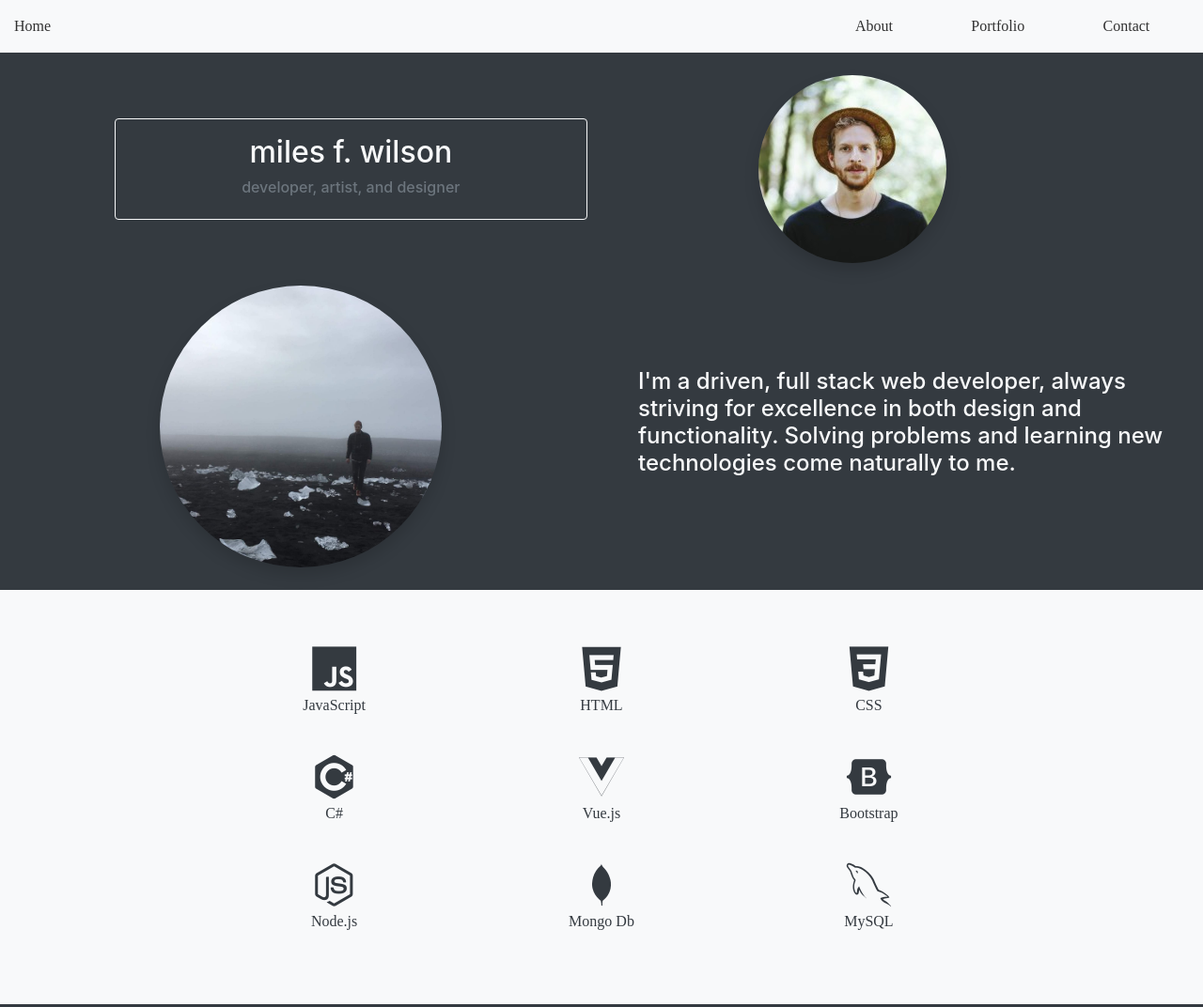
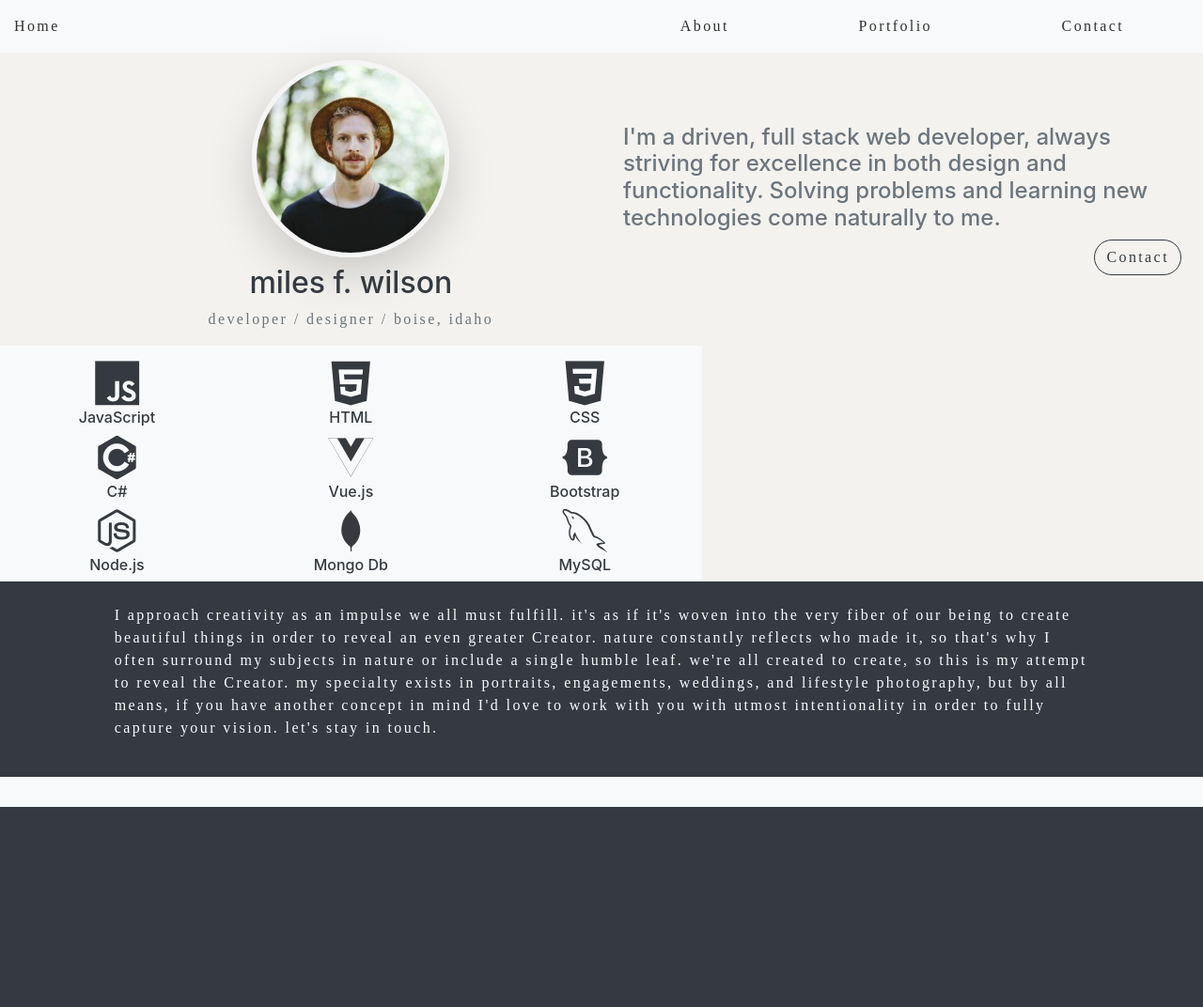
Before and after one commit to milesfwilson/milesfwilson.github.io, a plain HTML site: page index.html in a window 1280 px wide. Shown: the top 1072 px of the page at 94% size. After the commit the page ends 859 px from the top, so only its background shows below. Drawn offline with nearby package versions, Linux system fonts and the light colour scheme.

Commit message:
basic structure

```diff
--- a/index.html
+++ b/index.html
@@ -17,14 +17,14 @@
 <body class="container-fluid bg-dark text-light">
   <header class="">
     <div class="row bg-light text-dark py-3" id="home">
-      <div class="col-8 d-flex">
+      <div class="col-6 d-flex">
         <a href="#home">
 
           Home
         </a>
       </div>
 
-      <div class="col-4">
+      <div class="col-12 col-md-6">
         <div class="d-flex justify-content-around">
 
           <a href="#about">About</a>
@@ -35,108 +35,122 @@
     </div>
   </header>
   <main>
-    <div class="row my-4">
-      <div class="col-1"></div>
-      <div class="col-5 d-flex justify-content-center flex-column">
+    <div class="row">
+      <div class="col-1 bg-tan"></div>
+      <div class="col-5 bg-tan">
 
 
-        <div class="border border-light p-3 rounded">
+        <div class="d-flex justify-content-center m-2">
 
-          <h2 class="text-center">miles f. wilson</h2>
-          <h6 class="text-center text-muted">developer, artist, and designer</h6>
+
+          <img src="./assets/profilehat.jpeg" height="200" class="rounded-circle shadow-lg img-fluid thickBorder grow"
+            alt="">
         </div>
+
+        <h2 class="text-center text-dark">miles f. wilson</h2>
+        <p class="text-center text-muted">developer / designer / boise, idaho</p>
+
+
 
 
       </div>
-      <div class="col-5 d-flex justify-content-center">
-        <img src="./assets/profilehat.jpeg" class="rounded-circle shadow" alt="">
+      <div class="col-6 d-flex justify-content-center bg-tan text-muted">
+        <div class="align-self-center m-2">
+          <h4 class="">I'm a driven, full stack web developer, always striving for excellence in both design
+            and
+            functionality.
+            Solving problems and learning new technologies come naturally to me.</h4>
+          <a href="#contact" data-toggle="modal" data-target="#contactModal"
+            class="btn btn-outline-dark radius float-right grow">Contact</a>
+
+        </div>
       </div>
-      <div class="col-1"></div>
+
     </div>
-    <div class="row my-4">
-      <div class="col-6 d-flex justify-content-center">
-        <img src="./assets/6.JPG" height="300" class="rounded-circle shadow" alt="">
-      </div>
-      <div class="col-6 d-flex justify-content-center flex-column">
-        <h4 class="p-4">I'm a driven, full stack web developer, always striving for excellence in both design and
-          functionality.
-          Solving problems and learning new technologies come naturally to me.</h4>
-      </div>
-    </div>
-    <div class="row bg-light text-dark py-5" id="about">
-      <div class="col-8 offset-2">
-        <div class="row ">
+    <div class="row bg-light text-dark" id="about">
+      <div class="col-md-7 col-12">
+        <div class="row bg-light text-dark">
+          <div class="col-12">
+          </div>
+        </div>
+        <div class="row pt-3">
           <div class="col-4 ">
-            <div class=" p-2 m-1 text-center">
+            <div class="text-center grow">
               <i class="devicon-javascript-plain"></i>
-              <p>JavaScript</p>
+              <h6>JavaScript</h6>
             </div>
           </div>
           <div class="col-4">
-            <div class="p-2 m-1 text-center">
+            <div class="text-center grow">
               <i class="devicon-html5-plain"></i>
-              <p>HTML</p>
+              <h6>
+
+                HTML
+              </h6>
 
             </div>
           </div>
           <div class="col-4">
-            <div class="p-2 m-1 text-center">
+            <div class="text-center grow">
               <i class="devicon-css3-plain"></i>
-              <p>CSS</p>
+              <h6>CSS</h6>
 
             </div>
           </div>
         </div>
         <div class="row">
           <div class="col-4">
-            <div class="p-2 m-1 text-center">
+            <div class="text-center grow">
               <i class="devicon-csharp-plain"></i>
-              <p>C#</p>
+              <h6>C#</h6>
 
             </div>
           </div>
           <div class="col-4">
-            <div class="p-2 m-1 text-center">
+            <div class="text-center grow">
               <i class="devicon-vuejs-plain"></i>
-              <p>Vue.js</p>
+              <h6>Vue.js</h6>
 
             </div>
           </div>
           <div class="col-4">
-            <div class="p-2 m-1 text-center">
+            <div class="text-center grow">
               <i class="devicon-bootstrap-plain"></i>
-              <p>Bootstrap</p>
+              <h6>Bootstrap</h6>
 
             </div>
           </div>
         </div>
         <div class="row">
           <div class="col-4">
-            <div class="p-2 m-1 text-center">
+            <div class="text-center grow">
               <i class="devicon-nodejs-plain"></i>
-              <p>Node.js</p>
+              <h6>Node.js</h6>
 
             </div>
           </div>
           <div class="col-4">
-            <div class="p-2 m-1 text-center">
+            <div class="text-center grow">
               <i class="devicon-mongodb-plain"></i>
-              <p>Mongo Db</p>
+              <h6>Mongo Db</h6>
 
             </div>
           </div>
           <div class="col-4">
-            <div class="p-2 m-1 text-center">
+            <div class="text-center grow">
               <i class="devicon-mysql-plain"></i>
-              <p>MySQL</p>
+              <h6>MySQL</h6>
 
             </div>
           </div>
         </div>
       </div>
+      <div class="col-md-5 col-12 bg-tan">
+
+      </div>
     </div>
     <div class="row py-4">
-      <div class="col-8 offset-2">
+      <div class="col-10 offset-1">
         <p>I approach creativity as an impulse we all must fulfill. it's as if it's woven into the very fiber of our
           being to create beautiful things in order to reveal an even greater Creator. nature constantly reflects who
           made it, so that's why I often surround my subjects in nature or include a single humble leaf. we're all
@@ -145,8 +159,36 @@
           with you with utmost intentionality in order to fully capture your vision. let's stay in touch.</p>
       </div>
     </div>
+
+    <!-- Modal -->
+    <div class="modal fade" id="contactModal" tabindex="-1" role="dialog" aria-labelledby="modelTitleId"
+      aria-hidden="true">
+      <div class="modal-dialog" role="document">
+        <div class="modal-content">
+          <div class="modal-header">
+            <h5 class="modal-title">Modal title</h5>
+            <button type="button" class="close" data-dismiss="modal" aria-label="Close">
+              <span aria-hidden="true">&times;</span>
+            </button>
+          </div>
+          <div class="modal-body">
+            Body
+          </div>
+          <div class="modal-footer">
+            <button type="button" class="btn btn-secondary" data-dismiss="modal">Close</button>
+            <button type="button" class="btn btn-primary">Save</button>
+          </div>
+        </div>
+      </div>
+    </div>
   </main>
-  <footer></footer>
+  <footer>
+    <div class="row bg-light text-dark py-3">
+      <div class="col-12">
+
+      </div>
+    </div>
+  </footer>
 
   <!-- Optional JavaScript -->
   <!-- jQuery first, then Popper.js, then Bootstrap JS -->
--- a/style.css
+++ b/style.css
@@ -23,4 +23,20 @@ a:hover {
 
 p, a {
   font-family: 'Times New Roman', Times, serif;
+  letter-spacing: 0.15em;
 }
+
+
+
+.grow:hover {
+  transform: scale(1.01);
+  transition: all .25s ease-in-out;
+  }
+
+  .thickBorder {
+    border: 5px solid whitesmoke;
+  }
+
+  .bg-tan {
+    background-color: #f3f2ef;
+  }
```
